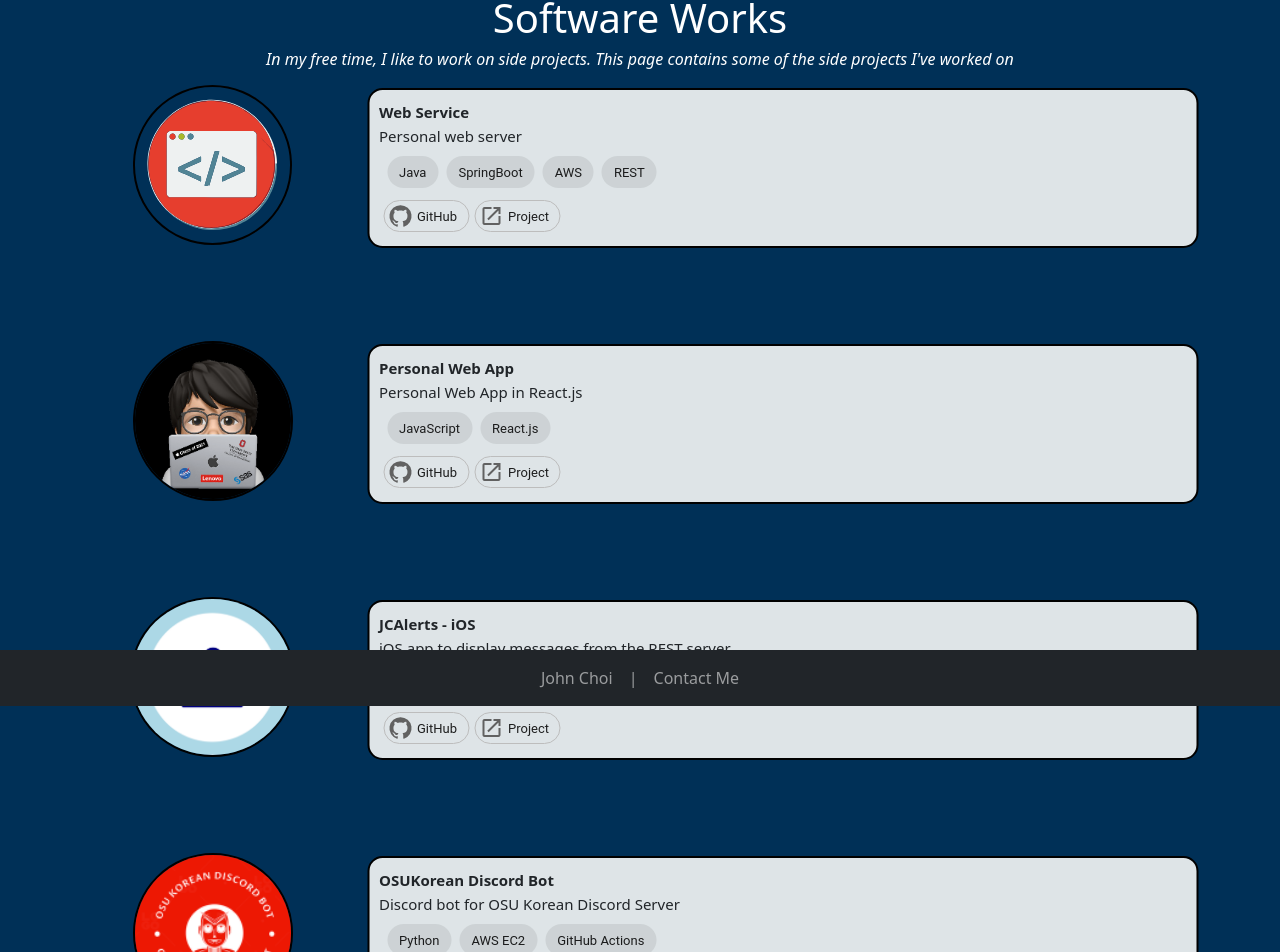
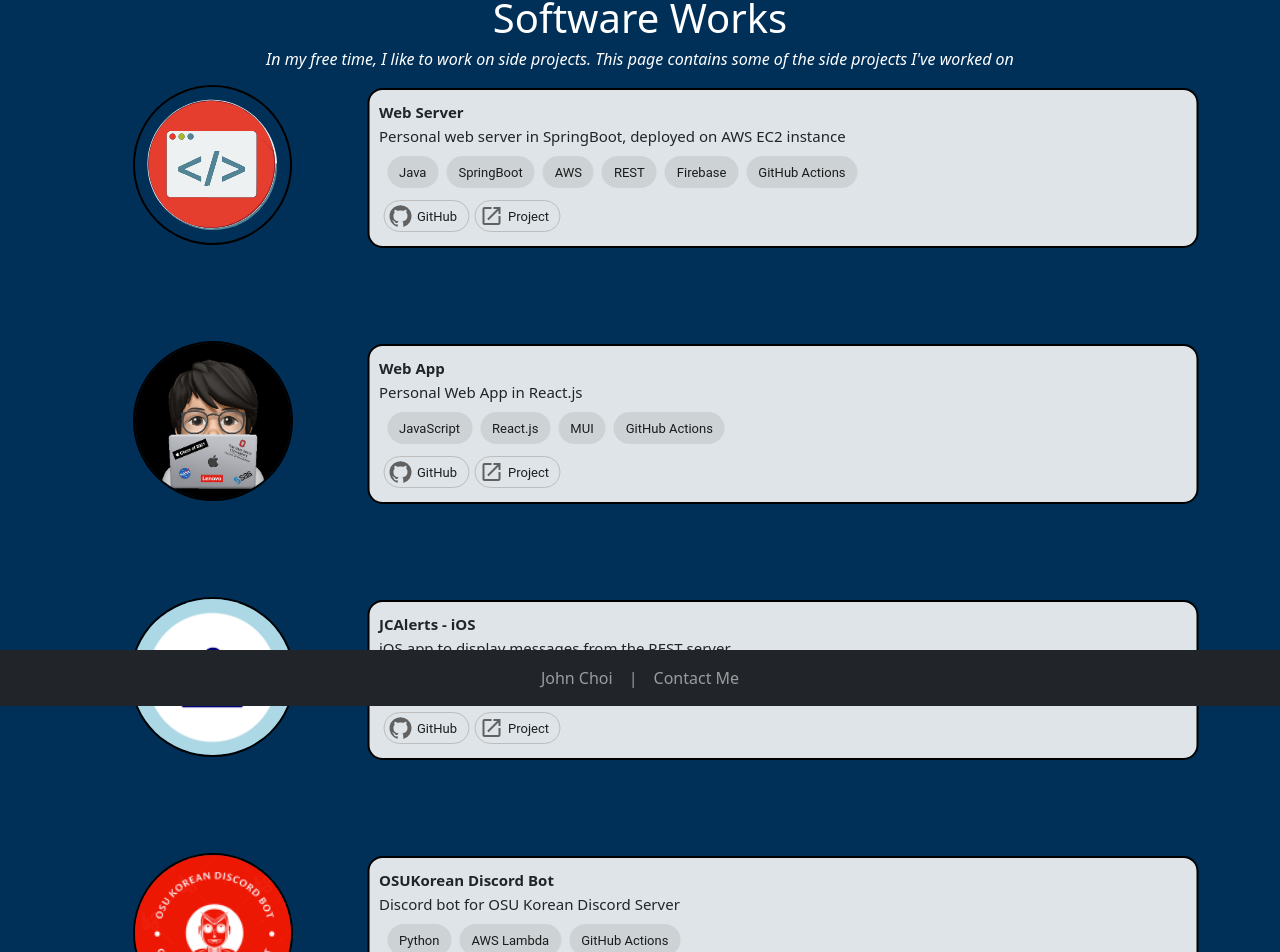
Before and after one commit to johnchoi96/johnchoi96.github.io, a React (Create React App) app: page /myworkspace/software in a window 1280 px wide. Shown: the part 94-1046 px from the top of the page. Built offline with nearby package versions, Linux system fonts and the light colour scheme; no server answers.

Commit message:
Project descriptions

```diff
--- a/src/pages/myworkspacepage/software/software_metadata.js
+++ b/src/pages/myworkspacepage/software/software_metadata.js
@@ -1,12 +1,14 @@
 export const softwares = [
     {
-        name: 'Web Service',
-        description: 'Personal web server',
+        name: 'Web Server',
+        description: 'Personal web server in SpringBoot, deployed on AWS EC2 instance',
         techStacks: [
             'Java',
             'SpringBoot',
             'AWS',
-            'REST'
+            'REST',
+            'Firebase',
+            'GitHub Actions'
         ],
         links: {
             github: 'https://github.com/johnchoi96/web-service',
@@ -14,11 +16,13 @@ export const softwares = [
         }
     },
     {
-        name: 'Personal Web App',
+        name: 'Web App',
         description: 'Personal Web App in React.js',
         techStacks: [
             'JavaScript',
-            'React.js'
+            'React.js',
+            'MUI',
+            'GitHub Actions'
         ],
         links: {
             github: 'https://github.com/johnchoi96/johnchoi96.github.io',
@@ -46,7 +50,7 @@ export const softwares = [
         description: 'Discord bot for OSU Korean Discord Server',
         techStacks: [
             'Python',
-            'AWS EC2',
+            'AWS Lambda',
             'GitHub Actions'
         ],
         links: {
@@ -56,7 +60,7 @@ export const softwares = [
     },
     {
         name: 'GeoPic - iOS',
-        description: 'The Ohio State University SP21 CSE 5236 (Mobile App Development) Team Project',
+        description: 'Photo-sharing social media app where users are able to share photos they take in an area, with those who are later in the same area.',
         techStacks: [
             'Swift',
             'UIKit',
```
